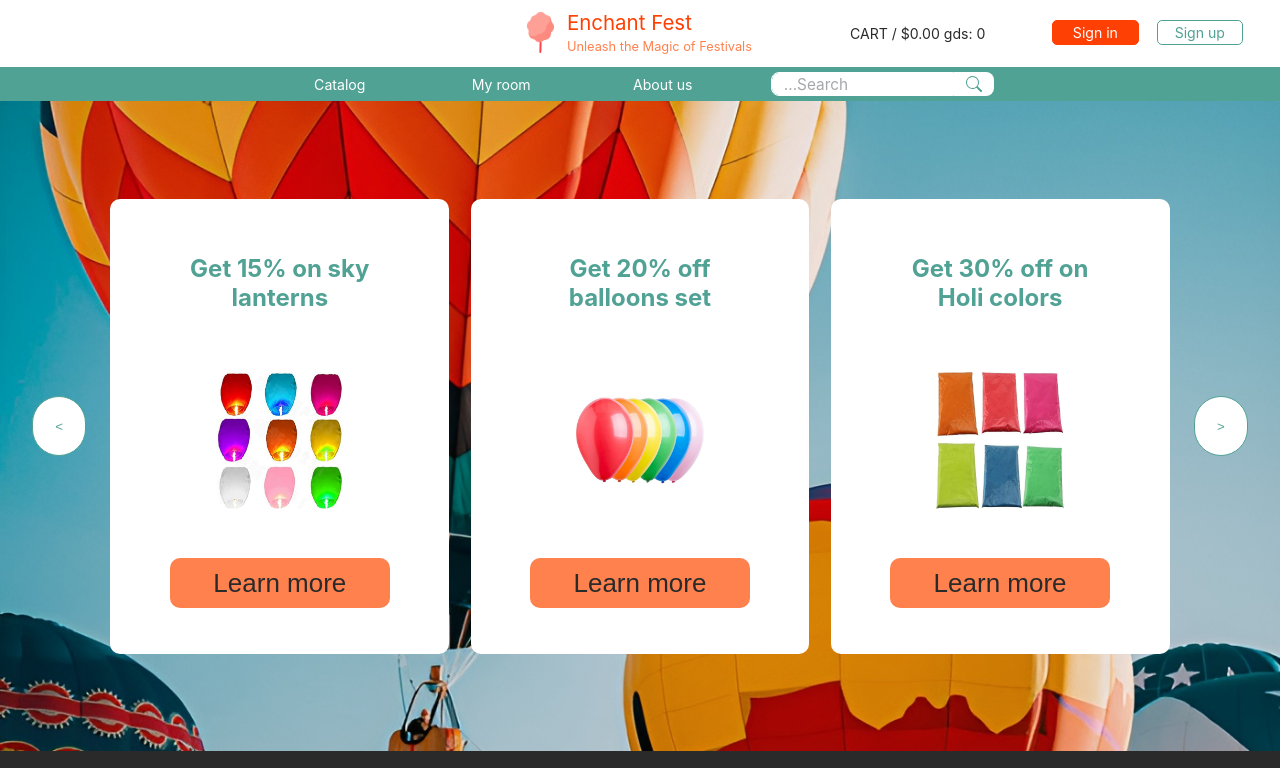
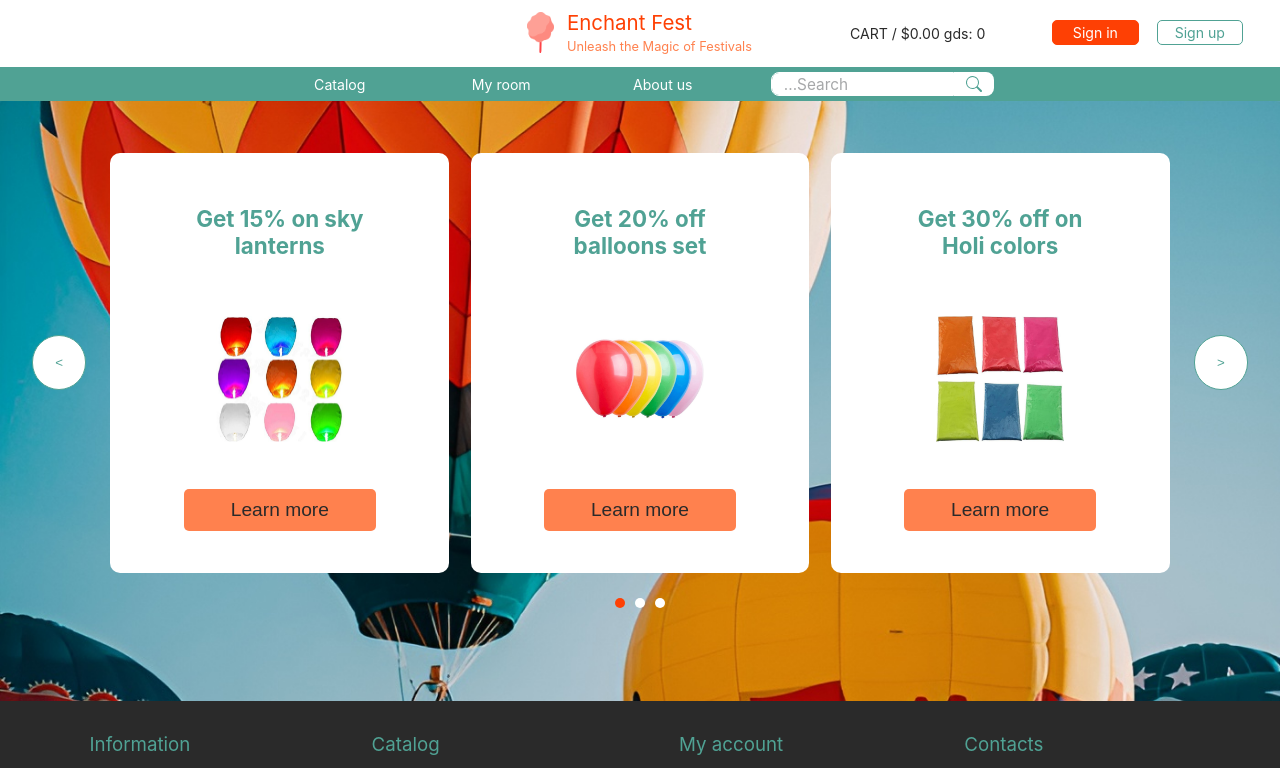
Before and after one commit to Elina-nep/eCommerce-Application, a React (Create React App) app: page / in a window 1280 px wide. Shown: the top 768 px of the page. Built offline with nearby package versions, Linux system fonts and the light colour scheme; no server answers.

Commit message:
feat: add more styles to slider

```diff
--- a/package.json
+++ b/package.json
@@ -33,16 +33,20 @@
     "@mui/lab": "^5.0.0-alpha.138",
     "@mui/material": "^5.14.4",
     "@mui/styled-engine-sc": "^5.12.0",
+    "@types/bonjour": "^3.5.10",
+    "@types/tapable": "^2.2.3",
+    "bonjour": "^3.5.0",
     "date-fns": "^2.30.0",
     "jest-css-modules": "^2.1.0",
     "jest-transformer-svg": "^2.0.1",
-    "node-fetch": "^2.6.1",
+    "node-fetch": "^2.6.12",
     "react": "^18.2.0",
     "react-dom": "^18.2.0",
     "react-hook-form": "^7.45.4",
     "react-router-dom": "^6.14.2",
     "react-scripts": "^5.0.1",
     "styled-components": "^5.3.11",
+    "tapable": "^2.2.1",
     "ts-node": "^10.9.1",
     "web-vitals": "^2.1.4"
   },
--- a/src/components/buttons/Button.css
+++ b/src/components/buttons/Button.css
@@ -8,16 +8,18 @@ button:focus {
 
 .button-pagination {
   width: 60px;
-  height: 60px;
+  height: 55px;
   border-radius: 60px;
   z-index: 1;
-  background: white;
+  background-color: white;
   color: #50a294;
   border: 1px solid #50a294;
+  cursor: pointer;
+  transition: background-color 0.5s ease;
 }
 
 .button-pagination:hover {
-  background: #ff814e;
+  background-color: #ff814e;
   color: white;
   border: 1px solid #ff814e;
 }
@@ -25,17 +27,25 @@ button:focus {
 .button-info {
   position: relative;
   bottom: 10%;
-  background: #ff814e;
+  background-color: #ff814e;
   color: #2a2a2a;
-  width: 220px;
-  height: 50px;
-  border-radius: 10px;
-  font-size: 26px;
+  display: flex;
+  justify-content: center;
+  align-items: center;
+  padding: 0.5em 0;
+  width: 10em;
+  font-size: 1.5vw;
+  list-style-type: none;
+  text-decoration: none;
+  border-radius: 5px;
+  text-align: center;
   border: none;
+  cursor: pointer;
+  transition: background-color 0.5s ease;
 }
 
 .button-info:hover {
-  background: #fe4004;
+  background-color: #fe4004;
   color: white;
 }
 
--- a/src/components/card/Cards.css
+++ b/src/components/card/Cards.css
@@ -27,7 +27,7 @@
   margin: 10px 0;
   width: 60%;
   text-align: center;
-  font-size: 24px;
+  font-size: 1.4rem;
 }
 
 .card img {
--- a/src/components/head/Head.css
+++ b/src/components/head/Head.css
@@ -25,6 +25,7 @@
   display: flex;
   align-items: center;
   justify-content: center;
+  background-image: url('../../../public/assets/вата.png');
 }
 
 .store-title {
--- a/src/components/slider/Slider.css
+++ b/src/components/slider/Slider.css
@@ -4,7 +4,7 @@
   display: flex;
   align-items: center;
   justify-content: space-between;
-  margin: auto;
+  margin: 4% 0 2% 0;
   gap: 2%;
 }
 
@@ -18,3 +18,22 @@
   display: flex;
   margin: auto;
 }
+
+.slider-indicator {
+  display: flex;
+  justify-content: center;
+  margin-bottom: 10px;
+}
+
+.indicator-dot {
+  width: 10px;
+  height: 10px;
+  border-radius: 50%;
+  background-color: rgb(255, 255, 255);
+  margin: 0 5px;
+  transition: background-color 0.5s ease;
+}
+
+.indicator-dot.active {
+  background-color: #fe4004;
+}
--- a/src/components/slider/Slider.tsx
+++ b/src/components/slider/Slider.tsx
@@ -1,4 +1,4 @@
-import { useState } from 'react';
+import { useEffect, useState } from 'react';
 import Button from '../../components/buttons/Button';
 import { cards } from '../../pages/main/constants';
 import { CardData, ModalProps } from '../../types';
@@ -16,7 +16,10 @@ const Slider = () => {
     couponCode: '',
     closeModal: () => {},
   });
-
+  useEffect(() => {
+    setTotalSlides(3);
+  }, []);
+  const [totalSlides, setTotalSlides] = useState(3);
   const prevSlide = () => {
     setCurrentSlide((prev) => (prev === 0 ? cards.length - 7 : prev - 1));
   };
@@ -77,6 +80,18 @@ const Slider = () => {
           {'>'}
         </Button>
       </div>
+      <>
+        <div className="slider-indicator">
+          {Array.from(Array(totalSlides).keys()).map((index) => (
+            <div
+              key={index}
+              className={`indicator-dot ${
+                index === currentSlide ? 'active' : ''
+              }`}
+            />
+          ))}
+        </div>
+      </>
     </>
   );
 };
--- a/src/pages/404/NotFound.css
+++ b/src/pages/404/NotFound.css
@@ -4,7 +4,7 @@
   flex-direction: column;
   align-items: center;
   text-align: center;
-  height: 690px;
+  height: 400px;
   justify-content: space-around;
 }
 
@@ -23,11 +23,18 @@ h3 {
 .not-found-page-text a {
   background: #ff814e;
   color: #2a2a2a;
+  font-size: 1.4vw;
+  display: flex;
+  justify-content: center;
+  align-items: center;
+  padding: 0.2em 0;
+  width: 8em;
+  text-align: center;
+  font-size: 1.1vw;
   list-style-type: none;
   text-decoration: none;
-  width: 50%;
-  padding: 1% 0;
-  border-radius: 10px;
+  border-radius: 5px;
+  text-align: center;
 }
 
 .not-found-page-text a:hover {
--- a/src/pages/main/Main.css
+++ b/src/pages/main/Main.css
@@ -1,8 +1,9 @@
 main {
   width: 100%;
   background-size: cover;
-  height: 650px;
+  height: 600px;
   display: flex;
+  flex-direction: column;
   align-items: center;
   background-image: url('../../../public/assets/воздушные-шары.jpg');
 }
```
Also changed, not shown: 1 other file (tests, documents, lock files or other folders).
